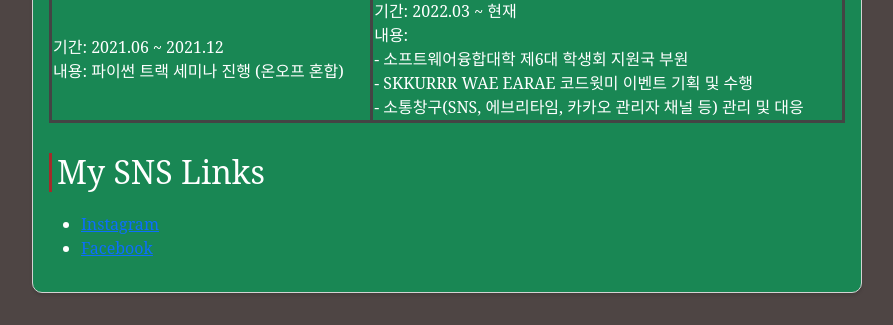
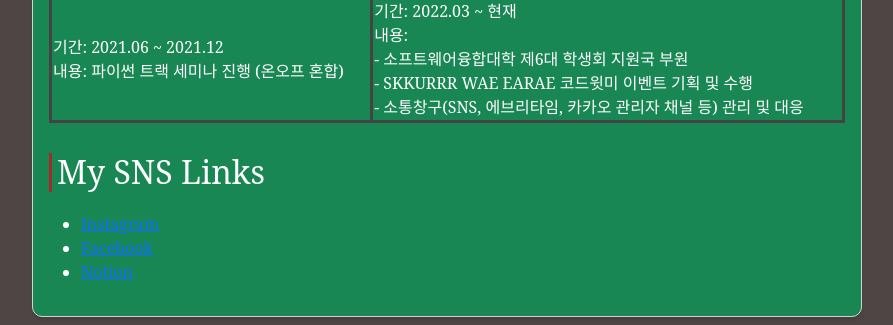
Before and after one commit to Quswlghks/profile, a plain HTML site: page index.html in a window 1280 px wide. Shown: the part 577-902 px from the top of the page, without its empty margins (193-1086 px from the left). Before the commit the page ends 878 px from the top, so only its background shows below. Drawn offline with nearby package versions, Linux system fonts and the light colour scheme.

Commit message:
링크 추가

```diff
--- a/index.html
+++ b/index.html
@@ -59,6 +59,7 @@
 		<ul>
 			<li><a href="https://www.instagram.com/zi_hwaan/">Instagram</a></li>
 			<li><a href="https://www.facebook.com/profile.php?id=100005476184396">Facebook</a></li>
+            <li><a href="https://url.kr/8cilmq">Notion</a></li>
 		</ul>
 
 
```
